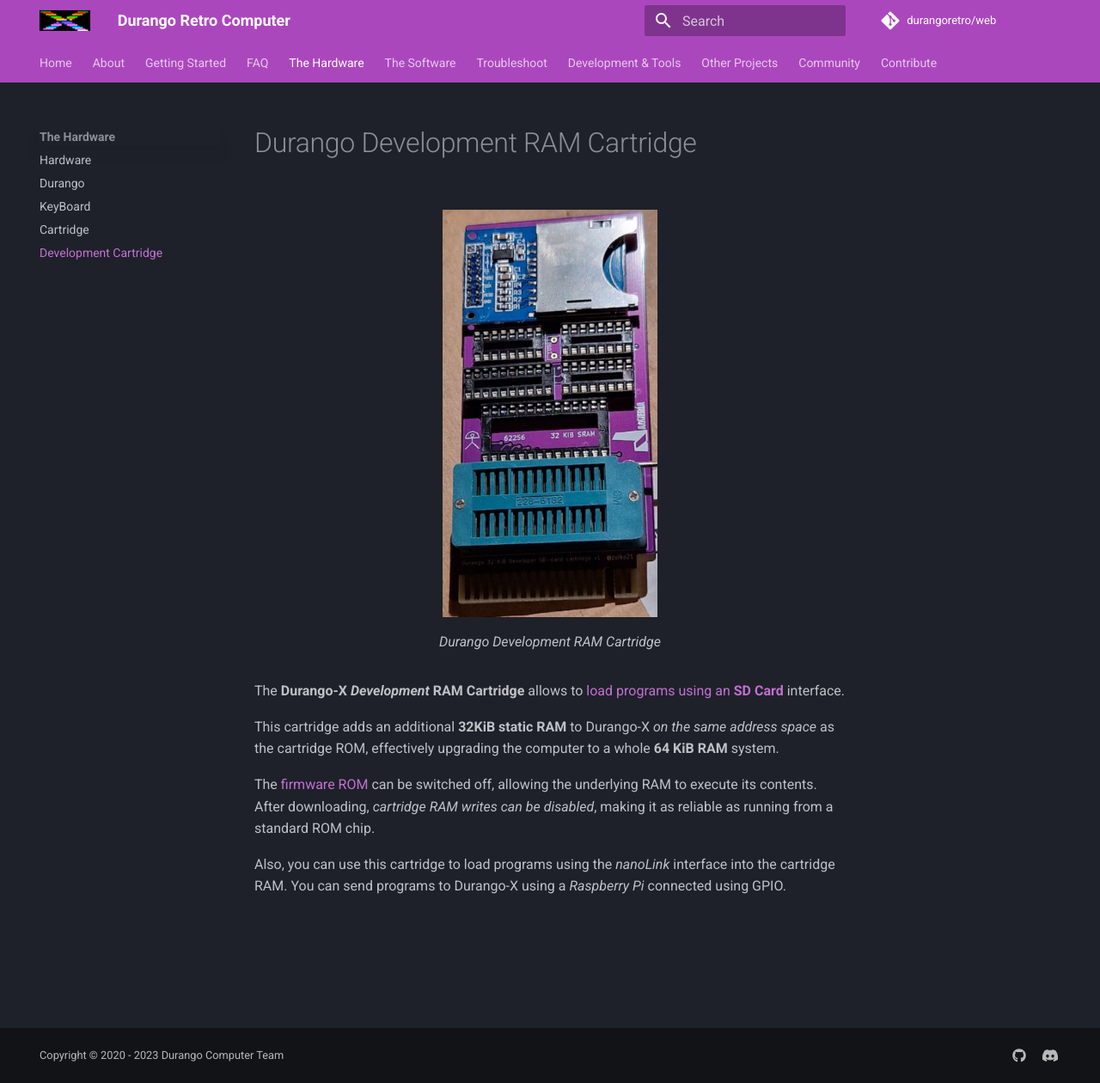
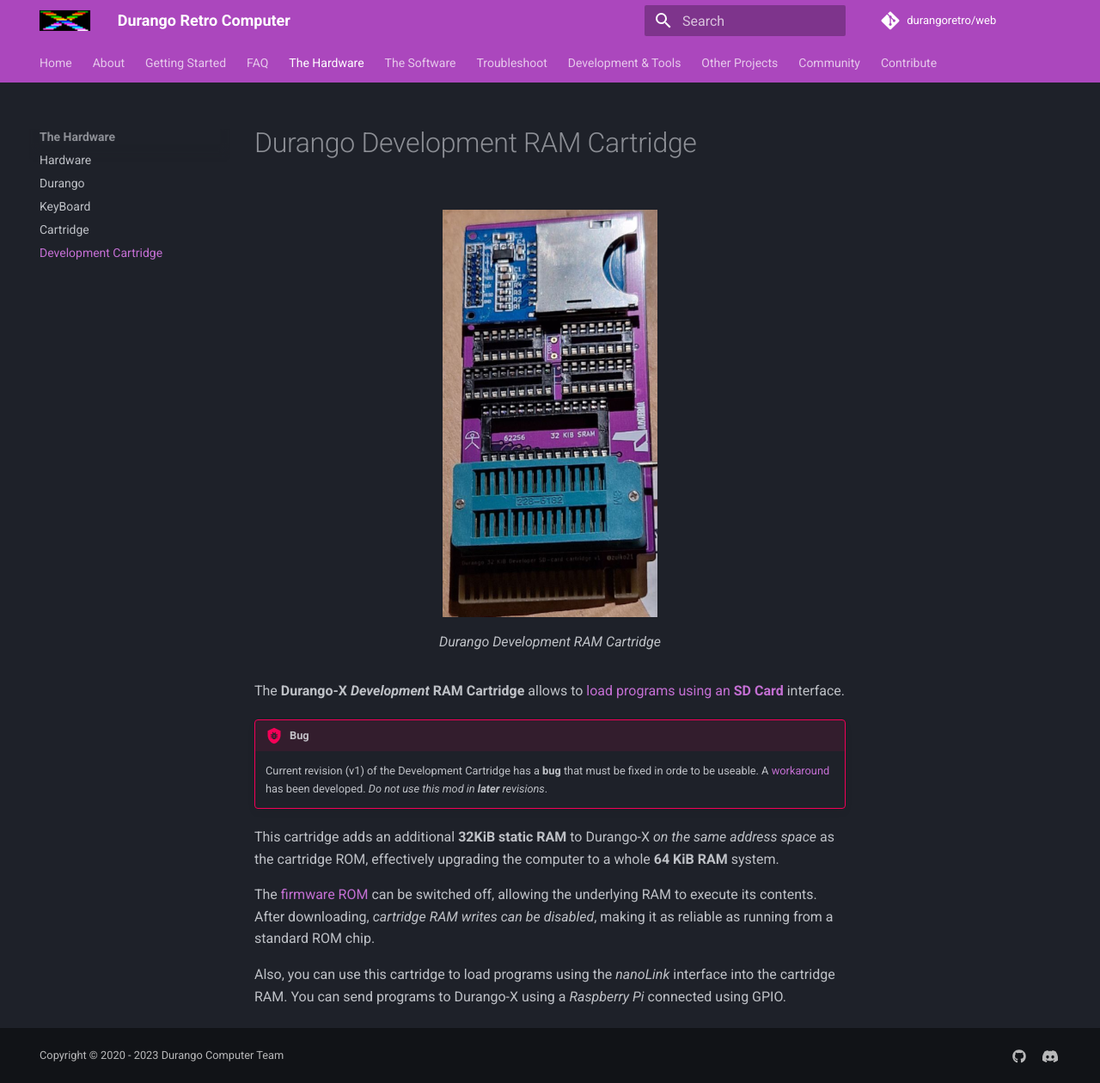
Before and after one commit to durangoretro/web, an MkDocs documentation site: the page built from docs/hardware/dev_cart.md, in a window 1280 px wide and 1260 px high. Shown: the whole window at 86% size. Built offline with MkDocs 1.6.1 and Material for MkDocs 9.7.7, drawn with Linux system fonts in a browser that asks for light colours; comment, search, counter and statistics services are not loaded.

Commit message:
link to DevCart fix

```diff
--- a/docs/hardware/dev_cart.md
+++ b/docs/hardware/dev_cart.md
@@ -7,6 +7,10 @@
 
 The **Durango-X _Development_ RAM Cartridge** allows to [load programs using an **SD Card**](../software/header.md) interface.
 
+!!! bug
+
+	Current revision (v1) of the Development Cartridge has a **bug** that must be fixed in orde to be useable. A [workaround](dc_fix.md) has been developed. _Do not use this mod in **later** revisions_.
+
 This cartridge adds an additional **32KiB static RAM** to Durango-X _on the same address space_ as the cartridge ROM, effectively upgrading the computer to a whole **64 KiB RAM** system.
 
 The [firmware ROM](../cartidge.md) can be switched off, allowing the underlying RAM to execute its contents. After downloading, _cartridge RAM writes can be disabled_, making it as reliable as running from a standard ROM chip.
```
